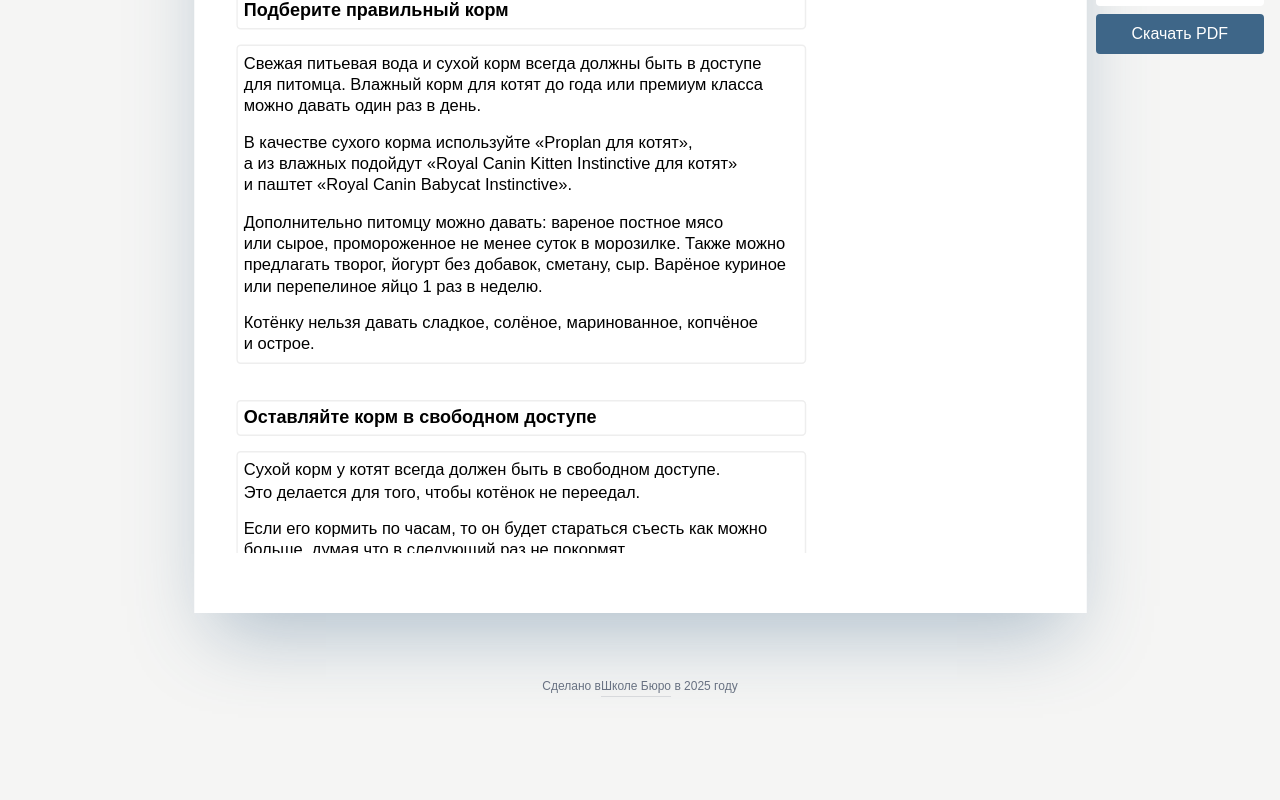
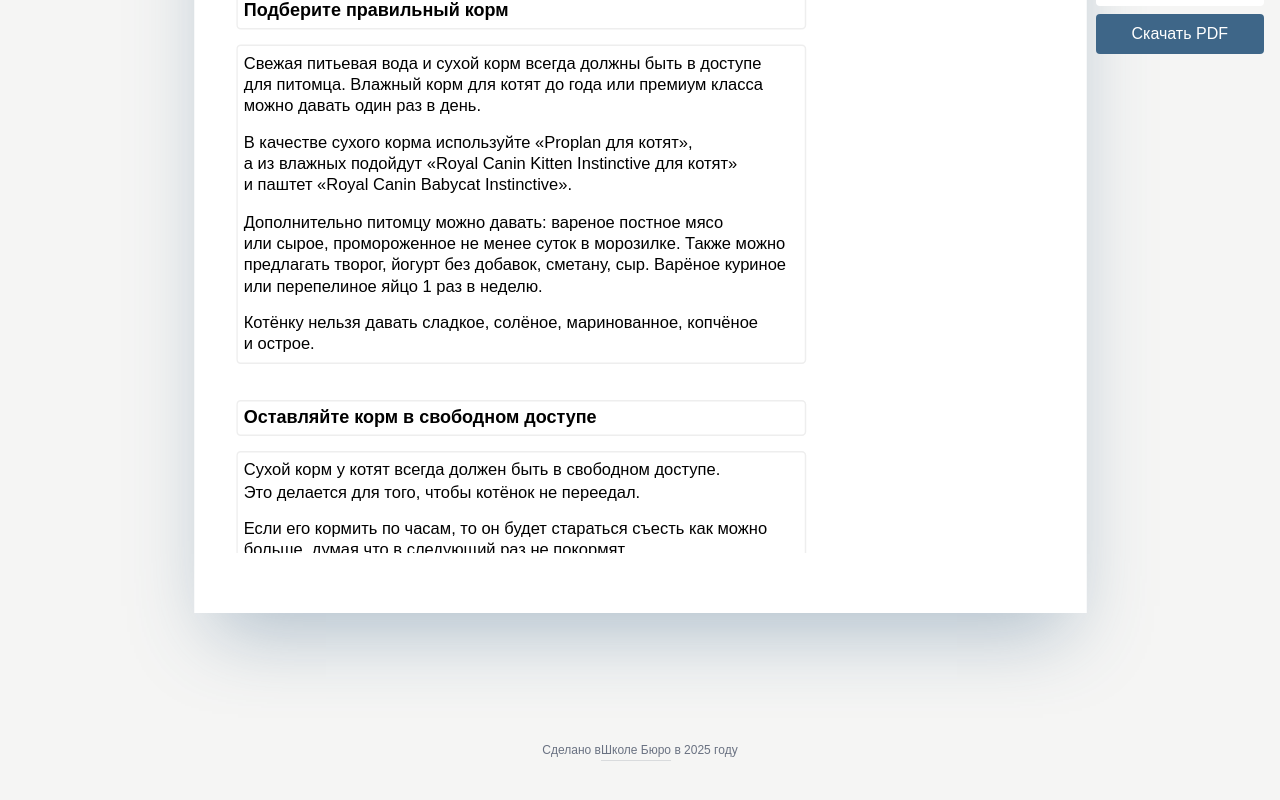
Before and after one commit to talyguryn/pamyatkin, a Next.js app: page / in a window 1280 px wide. Shown: the part 730-1530 px from the top of the page. Built offline with nearby package versions, Linux system fonts and the light colour scheme.

Commit message:
change footer position

```diff
--- a/src/app/page.tsx
+++ b/src/app/page.tsx
@@ -45,7 +45,7 @@
   };
 
   return (
-    <div className="flex flex-col items-center justify-center w-full min-h-screen bg-stone-100 mb-20">
+    <div className="flex flex-col items-center justify-center w-full min-h-screen bg-stone-100">
       {/* leaflet */}
       <div
         className="bg-white mt-20 mb-[470px] pt-[32px] px-[28px] pb-[40px] shadow-2xl shadow-[#3e668861] w-[595px] h-[842px] relative"
@@ -318,7 +318,7 @@
         </div>
       </div>
 
-      <div className="text-xs text-center text-gray-500 mt-4 mb-8">
+      <div className="text-xs text-center text-gray-500 mt-20 mb-8">
         Сделано в
         <a href="https://bureau.ru/school/" target="_blank">
           Школе Бюро
```
